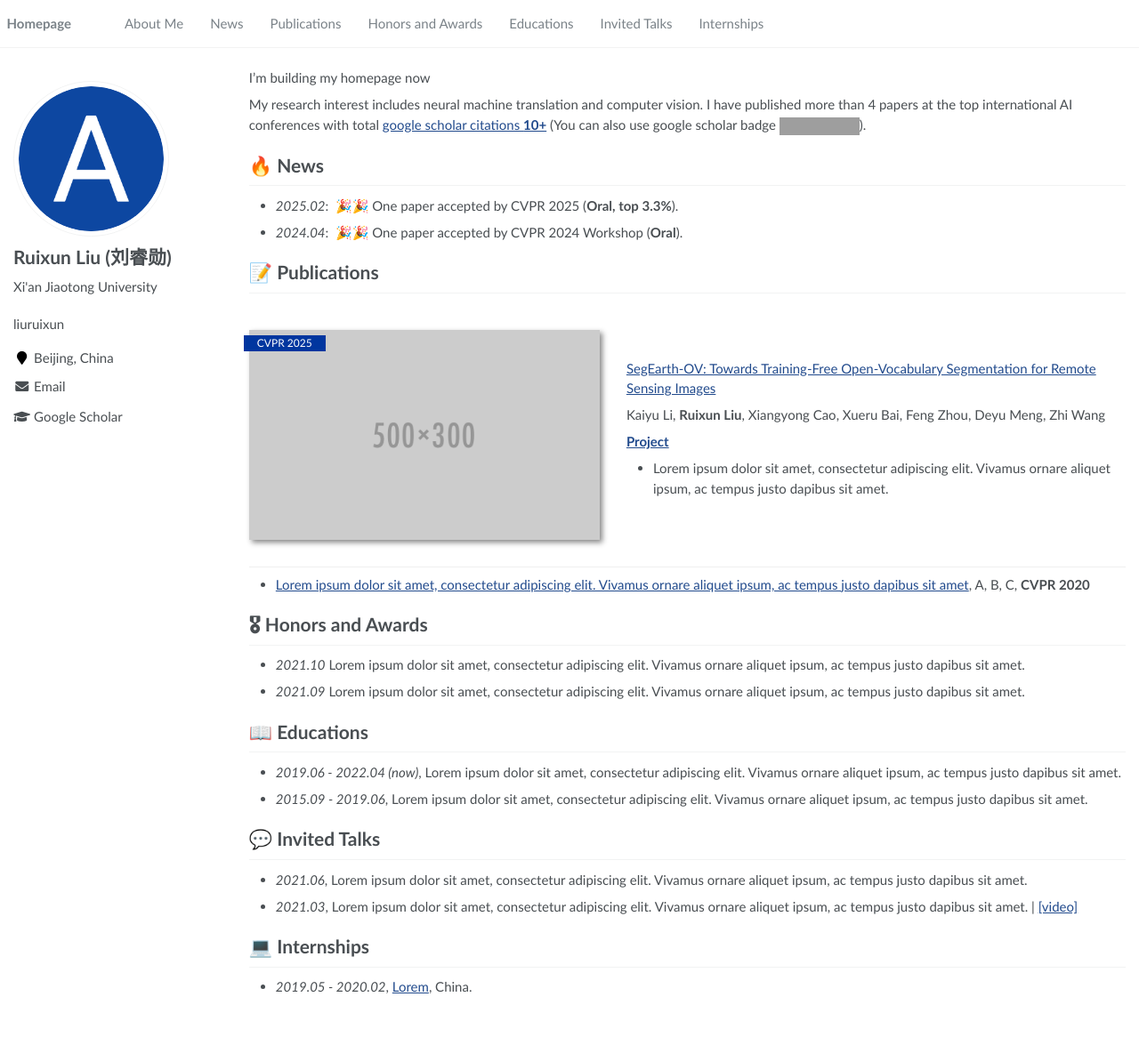
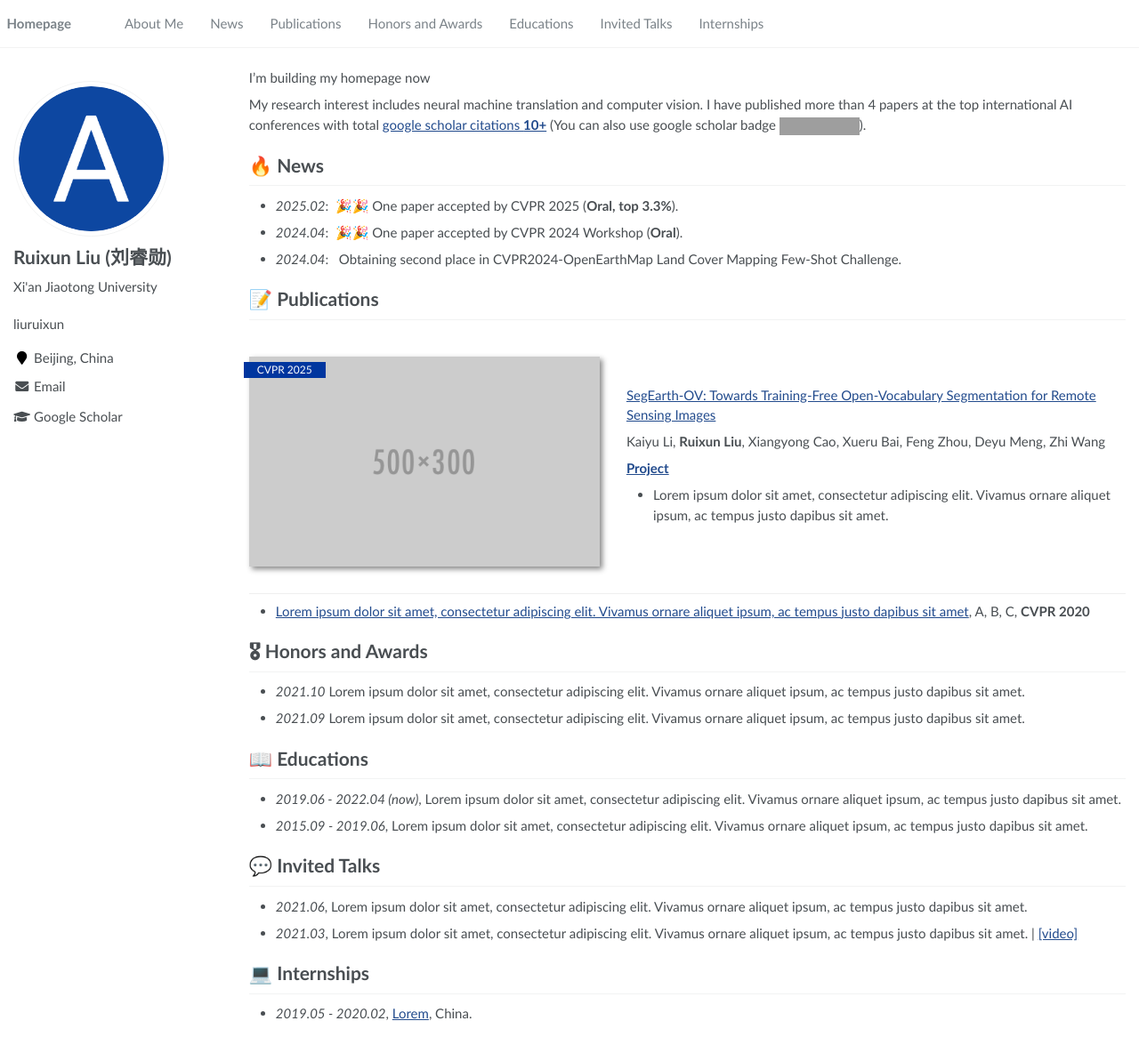
Before and after one commit to liuruixun/liuruixun.github.io, a Jekyll site: the page built from _pages/about.md, in a window 1280 px wide and 1166 px high. Shown: the whole window at 89% size. Built offline with Jekyll 4.4.1, drawn with Linux system fonts in a browser that asks for light colours; grey boxes are pictures that could not be loaded.

Commit message:
Update about.md

```diff
--- a/_pages/about.md
+++ b/_pages/about.md
@@ -25,6 +25,7 @@ My research interest includes neural machine translation and computer vision. I
 # 🔥 News
 - *2025.02*: &nbsp;🎉🎉 One paper accepted by CVPR 2025 (**Oral, top 3.3%**).
 - *2024.04*: &nbsp;🎉🎉 One paper accepted by CVPR 2024 Workshop (**Oral**).
+- *2024.04*: &nbsp; Obtaining second place in CVPR2024-OpenEarthMap Land Cover Mapping Few-Shot Challenge.
 
 # 📝 Publications
 
```
